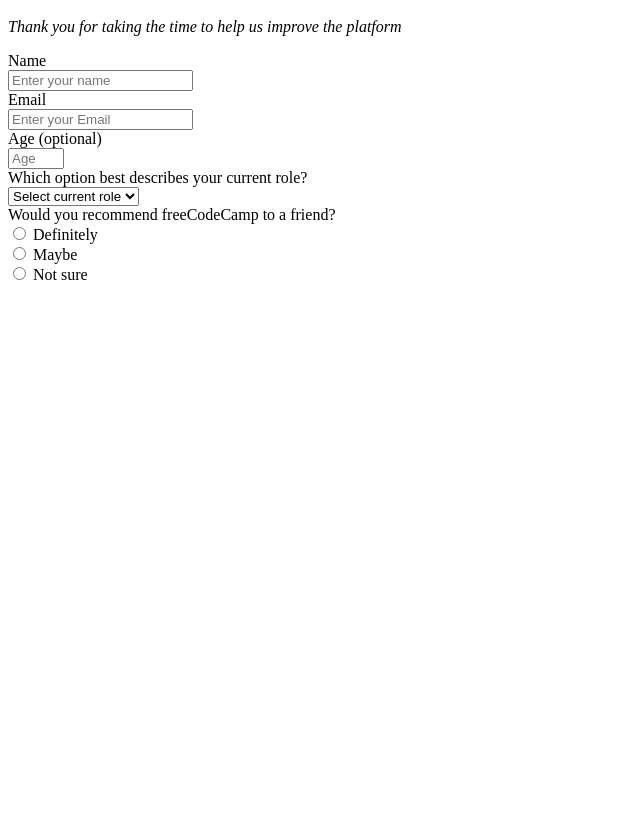
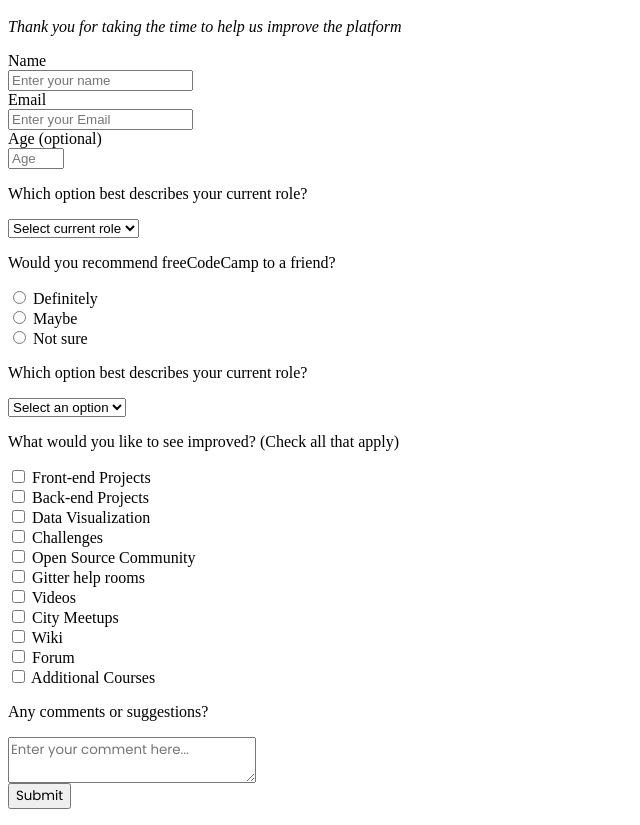
Before and after one commit to ggilliom/Odin-Learning, a plain HTML site: page surveyForm/survey.html in a window 1280 px wide. Shown: the part 48-873 px from the top of the page, without its empty margins (0-640 px from the left). Before the commit the page ends 800 px from the top, so only its background shows below. Drawn offline with Linux system fonts and the light colour scheme.

Commit message:
Survey 2nd draft, added style

```diff
--- a/surveyForm/style.css
+++ b/surveyForm/style.css
@@ -0,0 +1,45 @@
+html {
+  font-family: 'Poppins', sans-serif;
+}
+
+body {
+  color: gainsboro;
+  background-image: linear-gradient( 115deg, rgba(58, 58, 158, 0.8), rgba(136, 136, 206, 0.7) ), url(https://cdn.freecodecamp.org/testable-projects-fcc/images/survey-form-background.jpeg);
+  background-size: cover;
+  background-position: center;
+  z-index: -1;
+  background-repeat: no-repeat;
+  background-attachment: fixed;
+}
+
+.heading {
+  text-align: center;
+}
+
+#title {
+  position: relative;
+  padding: 30px 0px 10px 0px;
+  height: 20px;
+  font-size: 32px;
+  font-weight: normal;
+}
+
+#description {
+  padding: 10px 0px 10px 0px;
+  font-size: 18px;
+  font-style: italic;
+  font-weight: 200;
+  text-shadow: 1px 1px 1px rgba(0, 0, 0, .4);
+}
+
+.form {
+  position: relative;
+  background: rgba(27,27,50,.8);
+  width: 50%;
+  margin: auto;
+  padding: 40px;
+  border-radius: 5px;
+}
+
+.form-group {
+}
--- a/surveyForm/survey.html
+++ b/surveyForm/survey.html
@@ -4,36 +4,36 @@
 <html>
   <head>
     <title>freeCodeCamp Survey Form</title>
-    <style>
-    </style>
+    <link href="https://fonts.googleapis.com/css2?family=Poppins&display=swap" rel="stylesheet">
   </head>
   <body>
-    <div id="heading">
+    <div class="heading">
       <h1 id="title">freeCodeCamp Survey Form</h1>
       <p id="description"><em>Thank you for taking the time to help us improve the platform</em></p>
     </div>
     <div id="main">
-      <div id="forms">
+      <div class="form" id="forms">
         <form id="survey-form">
-        <div class="typed">
+          <div class="form-group">
             <label id="name-label" for="name">
               Name<br>
               <input id="name" type="text" placeholder="Enter your name" required>
             </label><br>
+          </div>
+          <div class="form-group">
             <label id="email-label" for="email">
               Email<br>
               <input id="email" type="email" placeholder="Enter your Email" required>
             </label><br>
           </div>
-        <div class="nums">
+          <div class="form-group">
             <label id="number-label" for="number">
             Age (optional)<br>
               <input id="number" type="number" placeholder="Age" min="10" max="99" required>
             </label><br>
           </div>
-        <div class="select">
-          <label for="dropdown">
-            Which option best describes your current role?<br>
+          <div class="form-group">
+            <p>Which option best describes your current role?</p>
               <select id="dropdown" value="Select current role">
                 <option value="" selected disabled>Select current role</option>
                 <option value="Student">Student</option>
@@ -42,10 +42,9 @@
                 <option value="Prefer not to say">Prefer not to say</option>
                 <option value="Other">Other</option>
               </select>
-        </label><br>
           </div>
-        <div class="radio">
-          <label id="friend">Would you recommend freeCodeCamp to a friend?</label><br>
+          <div class="form-group">
+            <p>Would you recommend freeCodeCamp to a friend?</p>
             <label for="Definitely">
               <input id="Definitely" type="radio" name="recommend" value="Definitely">
               Definitely
@@ -59,6 +58,71 @@
               Not sure
             </label><br>
           </div>
+          <div class="form-group">
+            <p>Which option best describes your current role?</p>
+            <select id="dropdown2" value="Favorite feature">
+              <option value="" selected disabled>Select an option</option>
+              <option value="Challenges">Challenges</option>
+              <option value="Projects">Projects</option>
+              <option value="Community">Community</option>
+              <option value="Open Source">Open Source</option>
+            </select>
+          </div>
+          <div class="form-group">
+            <p>What would you like to see improved?
+              <span class="clue">(Check all that apply)</span><p>
+            <label for="front-end">
+              <input id="front-end" type="checkbox" name="improve" value="front-end projects">
+              Front-end Projects
+            </label><br>
+            <label for="back-end">
+              <input id="back-end" type="checkbox" name="improve" value="back-end projects">
+              Back-end Projects
+            </label><br>
+            <label for="data">
+              <input id="data" type="checkbox" name="improve" value="Data visualization">
+              Data Visualization
+            </label><br>
+            <label for="challenges">
+              <input id="challenges" type="checkbox" name="improve" value="challenges">
+              Challenges
+            </label><br>
+            <label for="open">
+              <input id="open" type="checkbox" name="improve" value="open source community">
+              Open Source Community
+            </label><br>
+            <label for="gitter">
+              <input id="gitter" type="checkbox" name="improve" value="gitter help rooms">
+              Gitter help rooms
+            </label><br>
+            <label for="videos">
+              <input id="videos" type="checkbox" name="improve" value="videos">
+              Videos
+            </label><br>
+            <label for="city">
+              <input id="city" type="checkbox" name="improve" value="city meetups">
+              City Meetups
+            </label><br>
+            <label for="wiki">
+              <input id="wiki" type="checkbox" name="improve" value="wiki">
+              Wiki
+            </label><br>
+            <label for="forum">
+              <input id="forum" type="checkbox" name="improve" value="forum">
+              Forum
+            </label><br>
+            <label for="courses">
+              <input id="courses" type="checkbox" name="improve" value="additional courses">
+              Additional Courses
+            </label><br>
+          </div>
+          <div class="form-group">
+            <p>Any comments or suggestions?</p>
+            <textarea id="comments" name="comments" style="font-family: Poppins, sans-serif;" placeholder="Enter your comment here..."></textarea>
+          </div>
+          <div class="form-group">
+            <button type="submit" style="font-family: Poppins, sans-serif;">Submit</button>
+          </div>
         </form>
       </div>
     </div>
```
Lines whose indentation alone changed are shown as unchanged.
